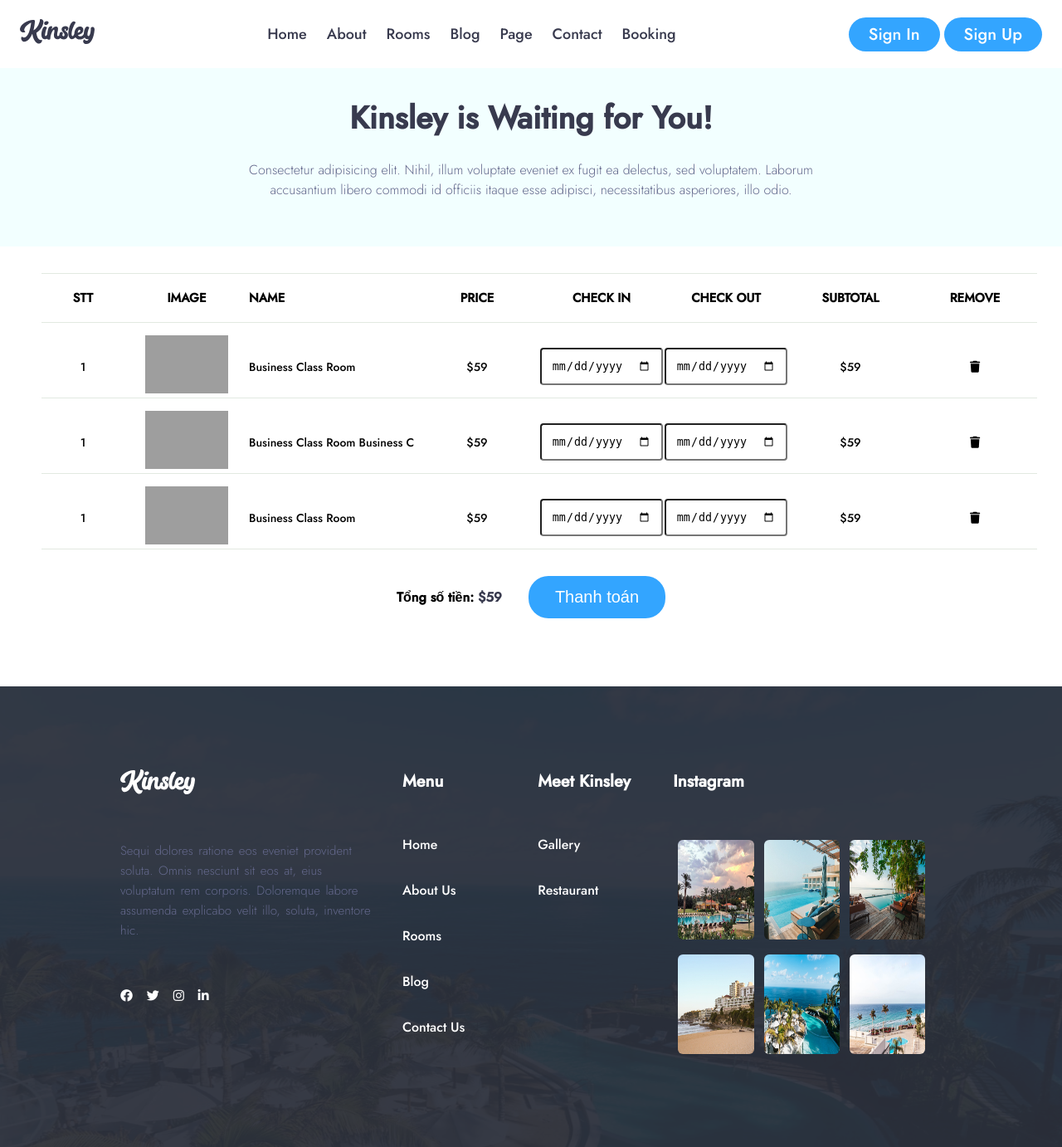
After one commit to quan44652/project_hotel, a PHP site: page /view/booking.html in a window 1280 px wide. The commit adds this page. Shown: the whole page at 83% size. Run offline with PHP 8.4, Linux system fonts and the light colour scheme; grey boxes are pictures that could not be loaded.

Commit message:
add booking

```diff
--- a/public/layout.css
+++ b/public/layout.css
@@ -653,7 +653,7 @@ option {
 
 /* Footer */
 .footer {
-
+    margin-top: 82px;
     background-image: url(../public/about/about-5.jpg);
     background-size: 100% 90vh;
     padding: 100px 130px;
@@ -796,7 +796,7 @@ option {
     padding-left: 18px;
     margin-top: 6px;
     border-radius: 3px;
-    border: 1px solid #00BB00;
+    border: 1px solid #33A5FF;
 }
 
 .invalid input {
@@ -843,7 +843,7 @@ option {
     font-size: 16px;
     top: 100px;
     right: 24px;
-    padding:6px 12px;
+    padding: 6px 12px;
     background-color: #fff;
     border-radius: 2px;
 }
@@ -884,12 +884,181 @@ option {
 
 .roomDetail {
     display: flex;
+    margin-bottom: 50px;
 }
 
 .sign-room--detail .room-content {
     padding: 0 24px;
 }
 
-.sign-room--detail .seaarch_room form{
+.sign-room--detail .seaarch_room form {
     flex-direction: column;
 }
+
+.comment {
+    padding-top: 100px;
+    padding-bottom: 100px;
+    background-color: #ecfafb;
+}
+
+.comment-title {
+    margin-bottom: 24px;
+
+}
+
+.comment textarea {
+    width: 100%;
+    height: 300px;
+    padding: 24px;
+    font-size: 16px;
+    border-radius: 6px;
+}
+
+
+.comment .btn2 {
+    background-color: #33A5FF;
+    color: #fff;
+    margin-top: 24px;
+}
+
+.comment_list {
+    margin-top: 50px;
+}
+
+.comment_list-item {
+    display: flex;
+    margin-bottom: 24px;
+}
+
+.comment_list-item--avt {
+
+    margin-right: 24px;
+
+
+}
+
+.comment_list-item--avt img {
+    width: 100px;
+    height: 100px;
+    border-radius: 50%;
+}
+
+.comment_list-item--content h1 {
+    color: #383A4E;
+}
+
+.comment_list-item--content span {
+    color: #64688C;
+}
+
+.booking_list {
+    height: 100%;
+    padding: 0 50px;
+}
+
+.booking_list table {
+    width: 100%;
+    border-collapse: collapse;
+    table-layout: fixed;
+    white-space: nowrap;
+}
+
+.booking_list table img {
+    width: 100px;
+    height: 70px;
+}
+
+.booking_list table td:nth-child(1) {
+    width: 100px;
+    text-align: center;
+}
+
+.booking_list table td:nth-child(2) {
+    width: 150px;
+    text-align: center;
+}
+
+.booking_list table td:nth-child(3) {
+    width: 200px;
+    overflow: hidden;
+}
+
+.booking_list table td:nth-child(4),
+.booking_list table td:nth-child(5),
+.booking_list table td:nth-child(6),
+.booking_list table td:nth-child(7),
+.booking_list table td:nth-child(8) {
+    width: 150px;
+    text-align: center;
+}
+
+/* .booking_list table td:nth-child(5) input {
+    width: 70px;
+    padding: 10px 5px 10px 15px;
+} */
+
+.booking_list table thead {
+    border: 1px solid #e2e9e1;
+    border-left: none;
+    border-right: none;
+}
+
+.booking_list table tbody tr {
+    border: 1px solid #e2e9e1;
+    border-left: none;
+    border-right: none;
+    border-top: none;
+}
+
+.booking_list table thead td {
+    font-size: 15px;
+    font-weight: 700;
+    padding: 18px 0;
+    text-transform: uppercase;
+
+}
+
+.booking_list table tbody  tr td {
+    padding-top: 15px;
+}
+
+.booking_list table tbody  td {
+    font-size: 14px;
+}
+
+.booking_list i {
+    padding: 12px;
+
+}
+
+.booking_list i:hover {
+    color: red;
+}
+
+.booking_list tr input {
+    padding: 12px;
+    border-radius: 4px;
+}
+
+.booking_header {
+    margin-top: 82px;
+    padding: 32px;
+    margin-bottom: 32px;
+}
+
+.total {
+    display: flex;
+    align-items: center;
+    justify-content: center;
+    margin-top: 32px;
+}
+
+.total span {
+    color: #383A4E;
+}
+
+.total .btn {
+    background-color: #33A5FF;
+    box-shadow: none;
+    margin-left: 32px;
+}
--- /dev/null
+++ b/view/booking.html
@@ -0,0 +1,208 @@
+<!DOCTYPE html>
+<html lang="en">
+
+    <head>
+        <meta charset="UTF-8">
+        <meta http-equiv="X-UA-Compatible" content="IE=edge">
+        <meta name="viewport" content="width=device-width, initial-scale=1.0">
+        <title>Document</title>
+        <link rel="stylesheet" href="../public/layout.css">
+        <link rel="stylesheet"
+            href="https://cdnjs.cloudflare.com/ajax/libs/font-awesome/6.2.0/css/all.min.css"
+            integrity="sha512-xh6O/CkQoPOWDdYTDqeRdPCVd1SpvCA9XXcUnZS2FmJNp1coAFzvtCN9BmamE+4aHK8yyUHUSCcJHgXloTyT2A=="
+            crossorigin="anonymous" referrerpolicy="no-referrer" />
+    </head>
+
+    <body>
+        <div class="container">
+            <header class="header">
+                <div class="logo">
+                    <img src="../public/logo/logo.svg" alt="">
+                </div>
+                <ul class="list_menu">
+                    <li><a href="./layout.html">
+                            <span class="line"></span>
+                            Home</a></li>
+                    <li><a href="">
+                            <span class="line"></span>
+                            About</a></li>
+                    <li><a href="./rooms.html">
+                            <span class="line"></span>
+                            Rooms</a></li>
+                    <li><a href="">
+                            <span class="line"></span>
+                            Blog</a></li>
+                    <li><a href="">
+                            <span class="line"></span>
+                            Page</a></li>
+                    <li><a href="">
+                            <span class="line"></span>
+                            Contact</a></li>
+                    <li><a href="./booking.html">
+                            <span class="line"></span>
+                            Booking</a></li>
+                </ul>
+                <div class="modal">
+                    <span id="signIn2" class="btn">Sign In</span>
+                    <span id="signUp2" class="btn">Sign Up</span>
+                </div>
+
+            </header>
+
+            <section class="place booking_header">
+                <div class="place-title">
+                    <h1>Kinsley is Waiting for You!</h1>
+                    <p>Consectetur adipisicing elit. Nihil, illum voluptate
+                        eveniet ex fugit ea delectus, sed voluptatem. Laborum
+                        <br>
+                        accusantium libero commodi id officiis itaque esse
+                        adipisci, necessitatibus asperiores, illo odio.
+                    </p>
+                </div>
+            </section>
+
+            <div class="booking_list">
+                <table width="100%">
+                    <thead>
+                        <td>STT</td>
+                        <td>Image</td>
+                        <td>Name</td>
+                        <td>Price</td>
+                        <td>Check In</td>
+                        <td>Check Out</td>
+                        <td>SubTotal</td>
+                        <td>Remove</td>
+                    </thead>
+                    <tbody>
+                        <tr>
+                            <td>1</td>
+                            <td><img src="../public/room/room-8.jpg" alt=""></td>
+                            <td>Business Class Room</td>
+                            <td>$59</td>
+                            <td><input type="date" name="" id=""></td>
+                            <td><input type="date" name="" id=""></td>
+                            <td>$59</td>
+                            <td><i class="fa-solid fa-trash"></i></td>
+                        </tr>
+                        <tr>
+                            <td>1</td>
+                            <td><img src="../public/room/room-8.jpg" alt=""></td>
+                            <td>Business Class Room Business Class Room Business
+                                Class Room</td>
+                            <td>$59</td>
+                            <td><input type="date" name="" id=""></td>
+                            <td><input type="date" name="" id=""></td>
+                            <td>$59</td>
+                            <td><i class="fa-solid fa-trash"></i></td>
+                        </tr>
+                        <tr>
+                            <td>1</td>
+                            <td><img src="../public/room/room-8.jpg" alt=""></td>
+                            <td>Business Class Room</td>
+                            <td>$59</td>
+                            <td><input type="date" name="" id=""></td>
+                            <td><input type="date" name="" id=""></td>
+                            <td>$59</td>
+                            <td><i class="fa-solid fa-trash"></i></td>
+                        </tr>
+                    </tbody>
+                </table>
+                <div class="total">
+                    <h4>Tổng số tiền: <span>$59</span></h4>
+                    <button class="btn">Thanh toán</button>
+                </div>
+
+            </div>
+
+            <footer class="footer">
+                <div class="row">
+                    <div class="col-4">
+                        <div class="logo footer-title">
+                            <img src="../public/logo/logo-w.svg" alt="">
+                        </div>
+                        <p>Sequi dolores ratione eos eveniet provident soluta.
+                            Omnis nesciunt sit eos at, eius voluptatum rem
+                            corporis. Doloremque labore assumenda explicabo
+                            velit illo, soluta, inventore hic.</p>
+                        <span class="footer-link">
+                            <i class="fa-brands fa-facebook"></i>
+                            <i class="fa-brands fa-twitter"></i>
+                            <i class="fa-brands fa-instagram"></i>
+                            <i class="fa-brands fa-linkedin-in"></i>
+                        </span>
+                    </div>
+                    <div class="col-2 ">
+                        <div class="footer-title">
+                            <h4>Menu</h4>
+                        </div>
+                        <ul>
+                            <li>Home</li>
+                            <li>About Us</li>
+                            <li>Rooms</li>
+                            <li>Blog</li>
+                            <li>Contact Us</li>
+                        </ul>
+                    </div>
+                    <div class="col-2 ">
+                        <div class="footer-title">
+                            <h4>Meet Kinsley</h4>
+                        </div>
+                        <ul>
+                            <li>Gallery</li>
+                            <li>Restaurant</li>
+                        </ul>
+                    </div>
+                    <div class="col-4">
+                        <div class="footer-title">
+                            <h4>Instagram</h4>
+                        </div>
+                        <div class="row">
+                            <div class="ins-img col-4">
+                                <img src="../public/about/about-6.jpg" alt="">
+                            </div>
+                            <div class="ins-img col-4">
+                                <img src="../public/about/about-2.jpg" alt="">
+                            </div>
+                            <div class="ins-img col-4">
+                                <img src="../public/about/about-3.jpg" alt="">
+                            </div>
+                            <div class="ins-img col-4">
+                                <img src="../public/about/about-4.jpg" alt="">
+                            </div>
+                            <div class="ins-img col-4">
+                                <img src="../public/about/about-5.jpg" alt="">
+                            </div>
+                            <div class="ins-img col-4">
+                                <img src="../public/about/about-7.jpg" alt="">
+                            </div>
+
+                        </div>
+                    </div>
+                </div>
+            </footer>
+
+        </div>
+        <script>
+            var mainImg = document.getElementById('mainImg');
+            var smallImg = document.getElementsByClassName('smallImg');
+
+                smallImg[0].onclick = function () {
+                    mainImg.src = smallImg[0].src;
+                }
+                smallImg[1].onclick = function () {
+                    mainImg.src = smallImg[1].src;
+                }
+                smallImg[2].onclick = function () {
+                    mainImg.src = smallImg[2].src;
+                }
+                smallImg[3].onclick = function () {
+                    mainImg.src = smallImg[3].src;
+                }
+                smallImg[4].onclick = function () {
+                    mainImg.src = smallImg[4].src;
+                }
+
+        </script>
+    </body>
+
+</html>
--- a/view/layout.html
+++ b/view/layout.html
@@ -20,7 +20,7 @@
                     <img src="../public/logo/logo.svg" alt="">
                 </div>
                 <ul class="list_menu">
-                    <li><a href="">
+                    <li><a href="./layout.html">
                             <span class="line"></span>
                             Home</a></li>
                     <li><a href="">
@@ -38,7 +38,7 @@
                     <li><a href="">
                             <span class="line"></span>
                             Contact</a></li>
-                    <li><a href="">
+                    <li><a href="./booking.html">
                             <span class="line"></span>
                             Booking</a></li>
                 </ul>
@@ -48,6 +48,7 @@
                 </div>
 
             </header>
+
 
             <section class="banner">
                 <div class="banner_img">
```
Also changed, not shown: view/roomDetail.html (+50 -3 lines), view/rooms.html (+2 -79 lines), public/banner/banner2.png (added).
